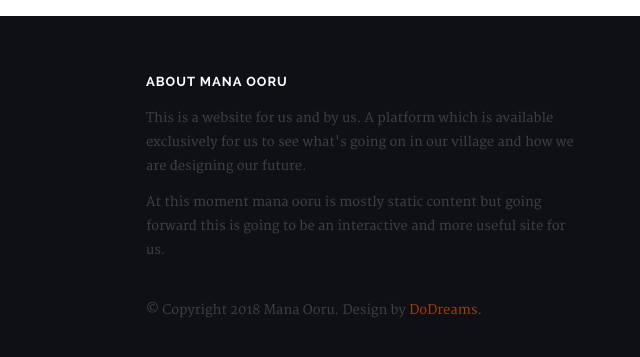
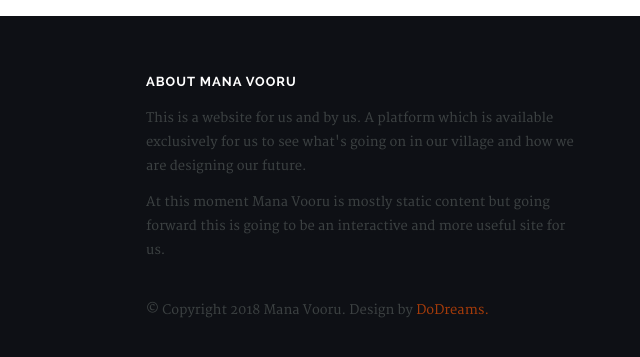
Before and after one commit to sgujjeli/ManaOoru, a plain HTML site: page blog.html in a window 1280 px wide. Shown: the part 1493-1850 px from the top of the page, 0-640 px from the left. Drawn offline with nearby package versions, Linux system fonts and the light colour scheme.

Commit message:
name change
name change

```diff
--- a/blog.html
+++ b/blog.html
@@ -8,7 +8,7 @@
    <!--- Basic Page Needs
    ================================================== -->
    <meta charset="utf-8">
-	<title>Blog - Mana Ooru</title>
+	<title>Blog - Mana Vooru</title>
 	<meta name="description" content="">
 	<meta name="author" content="">
 
@@ -50,7 +50,7 @@
    	<div class="row header-inner">
 
 	      <div class="logo">
-	         <a href="index.html">Mana Ooru.</a>
+	         <a href="index.html">Mana Vooru.</a>
 	      </div>
 
 	      <nav id="nav-wrap">
@@ -312,13 +312,13 @@
 
             <div class="six columns tab-whole footer-about">
 
-                <h3>About Mana Ooru</h3>
+                <h3>About Mana Vooru</h3>
 
                 <p>
                     This is a website for us and by us. A platform which is available exclusively for us to see what's going on in our village and how we are designing our future.
                 </p>
 
-                <p>At this moment mana ooru is mostly static content but going forward this is going to be an interactive and more useful site for us.</p>
+                <p>At this moment Mana Vooru is mostly static content but going forward this is going to be an interactive and more useful site for us.</p>
 
             </div> <!-- /footer-about -->
 
@@ -359,7 +359,7 @@
 
             </div>
 
-            <p class="copyright">&copy; Copyright 2018 Mana Ooru. Design by <a href="#">DoDreams.</a></p>
+            <p class="copyright">&copy; Copyright 2018 Mana Vooru. Design by <a href="#">DoDreams.</a></p>
 
             <div id="go-top">
                 <a class="smoothscroll" title="Back to Top" href="#hero"><span>Top</span><i class="fa fa-long-arrow-up"></i></a>
```
Also changed, not shown: index.html (+5 -5 lines), portfolio.html (+5 -5 lines), single.html (+5 -5 lines).
